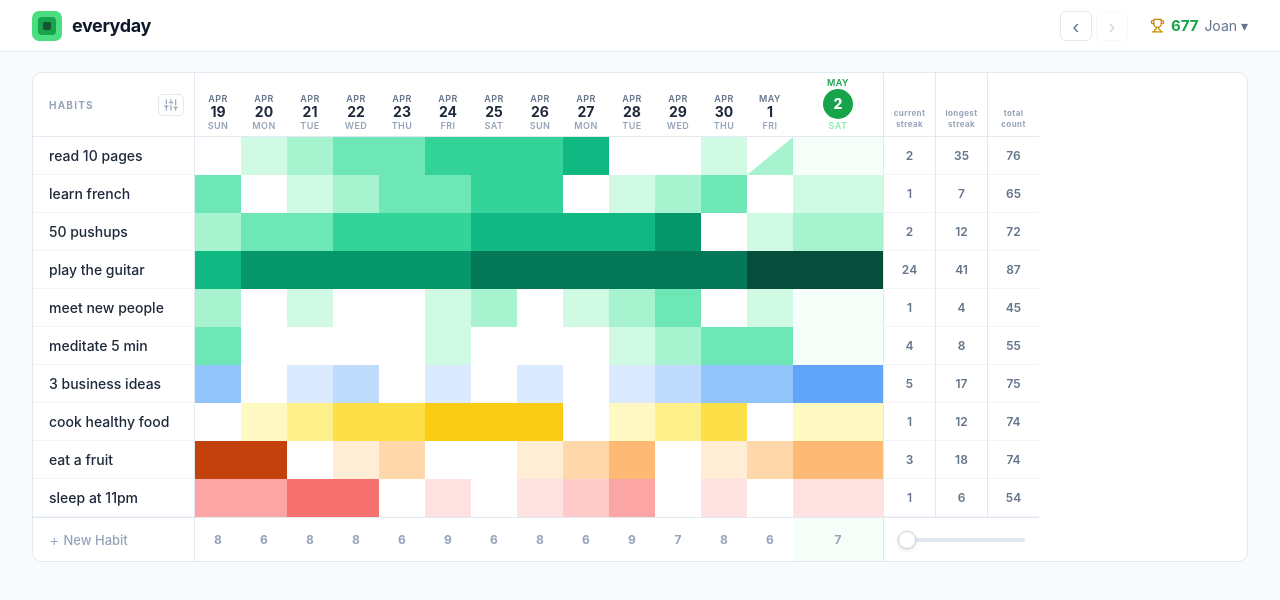
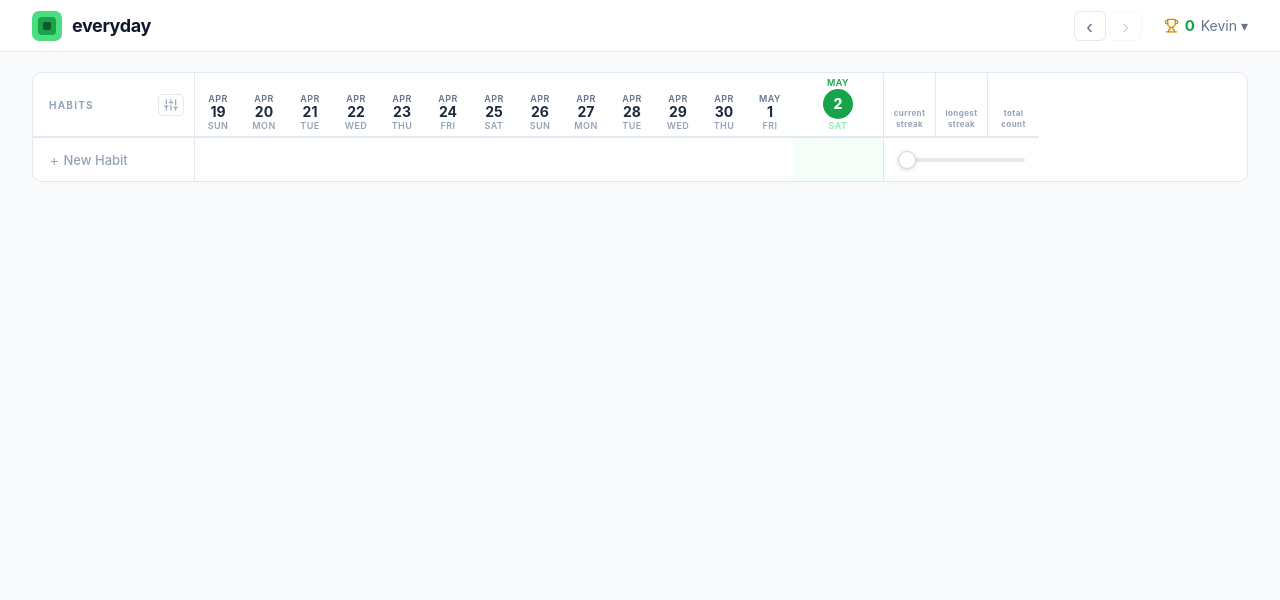
Before and after one commit to 0W0wander/everyday_clone, a React (Vite) app: page / in a window 1280 px wide. Shown: the top 600 px of the page. Built offline with nearby package versions, Linux system fonts and the light colour scheme.

Commit message:
Remove demo data, set username to Kevin
Co-authored-by: Cursor <cursoragent@cursor.com>

```diff
--- a/src/App.tsx
+++ b/src/App.tsx
@@ -124,31 +124,7 @@ function cellBg(streak: number, color: HabitColor): string {
 // ─── Demo data ────────────────────────────────────────────────────────────────
 
 function generateDemo(): Habit[] {
-  const base = todayNoon();
-  const templates: Array<{ name: string; color: HabitColor; rate: number; skipRate?: number }> = [
-    { name: 'read 10 pages',     color: 'green',  rate: 0.85, skipRate: 0.05 },
-    { name: 'learn french',      color: 'green',  rate: 0.72 },
-    { name: '50 pushups',        color: 'green',  rate: 0.80 },
-    { name: 'play the guitar',   color: 'green',  rate: 0.97 },
-    { name: 'meet new people',   color: 'green',  rate: 0.55 },
-    { name: 'meditate 5 min',    color: 'green',  rate: 0.65 },
-    { name: '3 business ideas',  color: 'blue',   rate: 0.82 },
-    { name: 'cook healthy food', color: 'yellow', rate: 0.75 },
-    { name: 'eat a fruit',       color: 'orange', rate: 0.87 },
-    { name: 'sleep at 11pm',     color: 'red',    rate: 0.62 },
-  ];
-  let seed = 0xDEADBEEF;
-  const rand = () => { seed = Math.imul(1664525, seed) + 1013904223 >>> 0; return seed / 0x100000000; };
-  return templates.map(({ name, color, rate, skipRate = 0 }) => {
-    const completions: string[] = [], skips: string[] = [];
-    for (let i = 89; i >= 0; i--) {
-      const d = new Date(base); d.setDate(d.getDate() - i);
-      const r = rand();
-      if (r < rate) completions.push(fmt(d));
-      else if (r < rate + skipRate) skips.push(fmt(d));
-    }
-    return { id: `h-${name.replace(/\s+/g, '-')}`, name, color, completions, skips };
-  });
+  return []; // start fresh — no sample data
 }
 
 function loadHabits(): Habit[] {
@@ -444,7 +420,7 @@ export default function App() {
         <div className="user-bar">
           <TrophyIcon />
           <span className="score">{totalScore}</span>
-          <span className="username">Joan ▾</span>
+          <span className="username">Kevin ▾</span>
         </div>
       </header>
 
```
